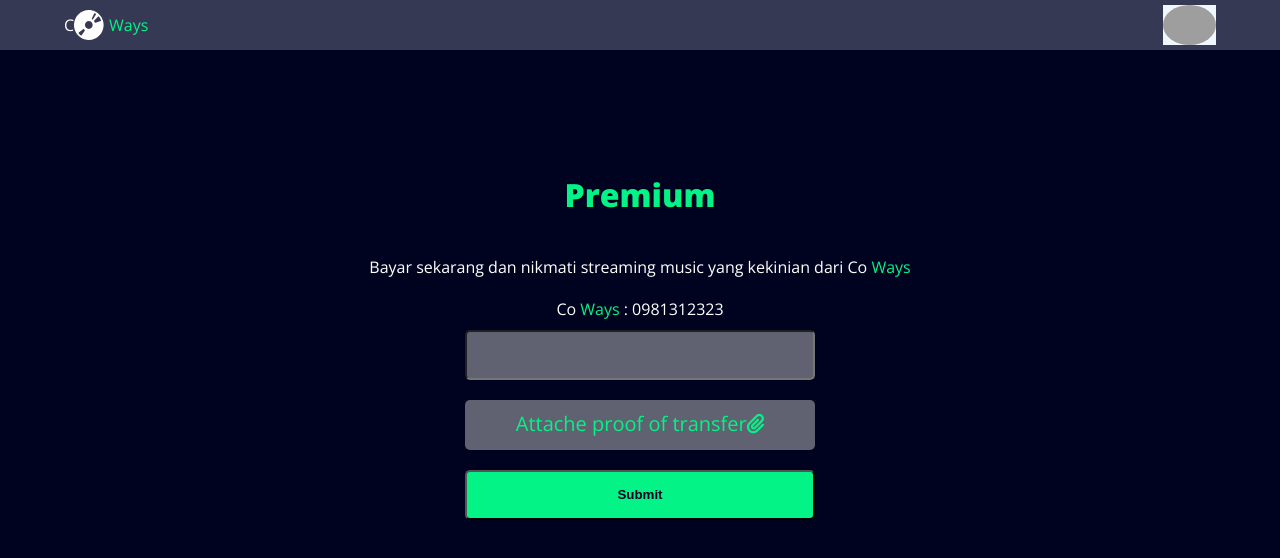
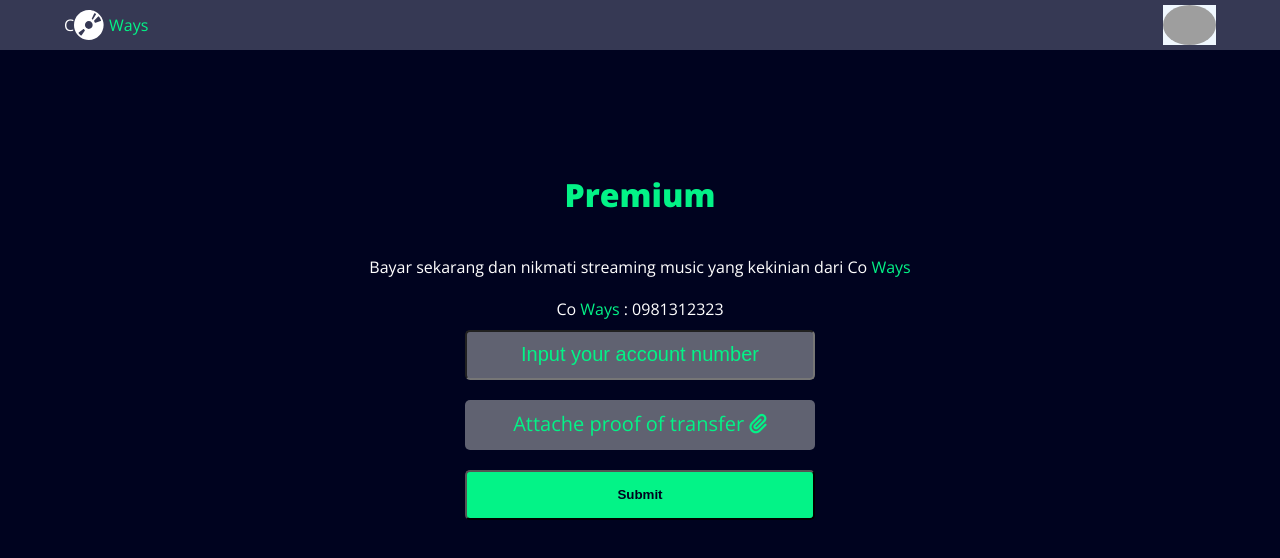
Before and after one commit to seigaalghi/DWF195J67_vinways, a React (Create React App) app: page /payment in a window 1280 px wide. Shown: the top 558 px of the page. Built offline with nearby package versions, Linux system fonts and the light colour scheme; grey boxes are pictures that could not be loaded; the HTML template or start-up script is replaced by a standard one.

Commit message:
Memfungsikan Form Upload Payment

```diff
--- a/src/App.css
+++ b/src/App.css
@@ -56,6 +56,11 @@ body {
   font-size: 20px;
 }
 
+.input::placeholder {
+  color: #03f387;
+  text-align: center;
+}
+
 h1 {
   font-weight: 800;
   color: #03f387;
@@ -70,6 +75,7 @@ h1 {
   color: #03f387;
   margin: 10px auto;
   cursor: pointer;
+  overflow: hidden;
 }
 
 /* --------------------------------------- */
--- a/src/components/Payment.jsx
+++ b/src/components/Payment.jsx
@@ -1,7 +1,25 @@
-import React from 'react';
+import React, { Fragment, useState } from 'react';
 import Navbar from './Navbar';
 
 const Payment = () => {
+  const [formData, setFormData] = useState({
+    accountnumber: '',
+    payment: '',
+  });
+
+  const changeHandler = (e) => {
+    setFormData({ ...formData, [e.target.name]: e.target.value });
+  };
+
+  // const fileHandler = (e) => {
+  //   setFormData({ ...formData, [e.target.name]: e.target.files[0].name });
+  // };
+
+  const submitHandler = (e) => {
+    e.preventDefault();
+    console.log(formData);
+  };
+
   return (
     <div className='payment-container'>
       <Navbar />
@@ -13,12 +31,18 @@ const Payment = () => {
         <p>
           Co <span className='coways'>Ways</span> : 0981312323
         </p>
-        <form>
-          <input type='text' className='input' />
+        <form onSubmit={submitHandler}>
+          <input type='text' className='input' placeholder='Input your account number' value={formData.accountnumber} onChange={changeHandler} name='accountnumber' required />
           <label htmlFor='input-file' className='input label-input-file'>
-            Attache proof of transfer
-            <i className='fas fa-paperclip'></i>
-            <input type='file' id='input-file' className='input-file' accept='image/*' />
+            {formData.payment ? (
+              formData.payment
+            ) : (
+              <Fragment>
+                Attache proof of transfer <i className='fas fa-paperclip'></i>
+              </Fragment>
+            )}
+
+            <input type='file' id='input-file' className='input-file' accept='image/*' value={formData.payment} onChange={changeHandler} name='payment' required />
           </label>
 
           <input type='submit' className='btn btn-big' />
```
Also changed, not shown: 1 other file (tests, documents, lock files or other folders).
